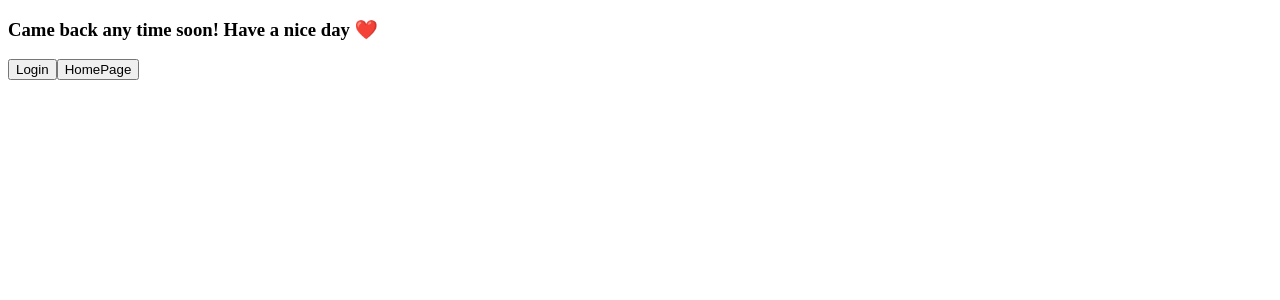
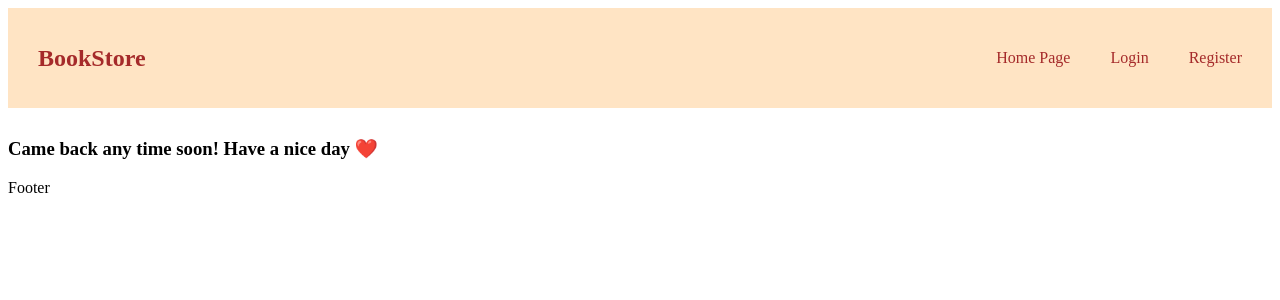
Before and after one commit to AnaCDSequeira/GroupProject-Books, a React app: page /logout in a window 1280 px wide. Shown: the top 300 px of the page. Built offline with nearby package versions, Linux system fonts and the light colour scheme; the HTML template or start-up script is replaced by a standard one.

Commit message:
Some nav changes

```diff
--- /dev/null
+++ b/src/components/Footer.jsx
@@ -0,0 +1,9 @@
+import React from 'react'
+
+const Footer = () => {
+  return (
+    <div>Footer</div>
+  )
+}
+
+export {Footer}
--- a/src/pages/HomePage/MainPage/Header.jsx
+++ b/src/components/Header.jsx
@@ -1,5 +1,5 @@
 import styled from "styled-components";
-import { useNavigate, Link } from "react-router-dom";
+import { useNavigate, Link, useLocation } from "react-router-dom";
 
 const NavBar = styled.nav`
     display: flex;
@@ -30,6 +30,9 @@ const Header = (props) => {
     const { loggedIn } = props;
     const isLogged = loggedIn.isLoggedIn;
 
+    const location = useLocation();
+    console.log(location.pathname);
+
     return (
         <header>
             <NavBar>
@@ -37,12 +40,22 @@ const Header = (props) => {
                     <h1>BookStore</h1>
                 </DivTitle>
                 <DivMenu>
+                    {location.pathname !== "/" ? (
+                        <HeaderLink to="/">Home Page</HeaderLink>
+                    ) : null}
+
+                    {location.pathname === "/profile" ||
+                    location.pathname === "/login" ? null : (
                         <HeaderLink to={isLogged ? "profile" : "login"}>
                             {isLogged ? "Profile" : "Login"}
                         </HeaderLink>
+                    )}
+
+                    {location.pathname === "/register" ? null : (
                         <HeaderLink to={isLogged ? "logout" : "register"}>
                             {isLogged ? "Log Out" : "Register"}
                         </HeaderLink>
+                    )}
                 </DivMenu>
             </NavBar>
         </header>
--- a/src/pages/App/App.jsx
+++ b/src/pages/App/App.jsx
@@ -6,6 +6,8 @@ import { LogOutPage } from "../LogOut/LogOutPage.jsx";
 import { ProfilePage } from "../Profile/ProfilePage.jsx";
 import { useState } from "react";
 import { BookPage } from "../BookPage/BookPage.jsx";
+import {Header} from "../../components//Header.jsx"
+import {Footer} from "../../components/Footer.jsx"
 
 function App() {
     const [loggedIn, setLoggedIn] = useState({
@@ -17,6 +19,7 @@ function App() {
     return (
         <>
             <BrowserRouter>
+                <Header loggedIn={ loggedIn }/>
                 <Routes>
                     <Route
                         path="/"
@@ -46,7 +49,6 @@ function App() {
                         path="logout"
                         element={
                             <LogOutPage
-                                loggedIn={loggedIn}
                                 setLoggedIn={setLoggedIn}
                             />
                         }
@@ -55,6 +57,7 @@ function App() {
                         <Route path=":bookId" element={<BookPage />} />
                     </Route>
                 </Routes>
+                <Footer/>
             </BrowserRouter>
         </>
     );
--- a/src/pages/BookPage/BookPage.jsx
+++ b/src/pages/BookPage/BookPage.jsx
@@ -1,6 +1,6 @@
 import { useParams, Link, useNavigate } from "react-router-dom";
 import { useState, useEffect } from "react";
-import { Header } from "../HomePage/MainPage/Header.jsx";
+import { Header } from "../../components/Header.jsx";
 
 const BookPage = (props) => {
     const { loggedIn } = props;
@@ -44,7 +44,7 @@ const BookPage = (props) => {
             console.log(json);
         }
         deleteBook();
-        alert("Book has been deleted with success!")
+        alert("Book has been deleted with success!");
         navigate("/");
     };
 
--- a/src/pages/HomePage/Homepage.jsx
+++ b/src/pages/HomePage/Homepage.jsx
@@ -1,14 +1,59 @@
-import { Header } from "./MainPage/Header.jsx";
-import { Main } from "./MainPage/MainPage.jsx";
+import styled from "styled-components";
+import { useState, useEffect } from "react";
+import { useNavigate } from "react-router-dom";
+
+const BooksContainer = styled.main`
+    display: grid;
+    grid-template-columns: 1fr 1fr 1fr 1fr;
+    gap: 10px;
+`;
 
 const HomePage = (props) => {
-  const { loggedIn, books, setBooks } = props;
-  return (
-    <>
-      <Header loggedIn={loggedIn} />
-      <Main books={books} setBooks={setBooks} />
-    </>
-  );
+    const { books, setBooks } = props;
+
+    useEffect(() => {
+        async function fetchBooks() {
+            const response = await fetch(
+                "https://ancient-temple-61124.herokuapp.com/api/book/"
+            );
+            const json = await response.json();
+            const data = json.data;
+            setBooks(data);
+        }
+        fetchBooks();
+    }, []);
+
+    const book = books.map((element) => (
+        <Book
+            key={element.id}
+            title={element.title}
+            image={element.book_cover}
+            id={element.id}
+        />
+    ));
+
+    return (
+        <>
+            <BooksContainer>{book}</BooksContainer>
+        </>
+    );
 };
 
+const BookImage = styled.img`
+    width: 300px;
+    height: 450px;
+`;
+
+function Book(props) {
+    const navigate = useNavigate();
+    return (
+        <>
+            <div key={props.title}>
+                <BookImage onClick={() => navigate(`book/${props.id}`)} src={props.image} alt={props.title} />
+                <div>{props.title}</div>
+            </div>
+        </>
+    );
+}
+
 export { HomePage };
--- a/src/pages/HomePage/MainPage/MainPage.jsx
+++ /dev/null
@@ -1,59 +0,0 @@
-import styled from "styled-components";
-import { useState, useEffect } from "react";
-import { Navigate, useNavigate } from "react-router-dom";
-
-const BooksContainer = styled.main`
-    display: grid;
-    grid-template-columns: 1fr 1fr 1fr 1fr;
-    gap: 10px;
-`;
-
-const Main = (props) => {
-    const { books, setBooks } = props;
-
-    useEffect(() => {
-        async function fetchBooks() {
-            const response = await fetch(
-                "https://ancient-temple-61124.herokuapp.com/api/book/"
-            );
-            const json = await response.json();
-            const data = json.data;
-            setBooks(data);
-        }
-        fetchBooks();
-    }, []);
-
-    const book = books.map((element) => (
-        <Book
-            key={element.id}
-            title={element.title}
-            image={element.book_cover}
-            id={element.id}
-        />
-    ));
-
-    return (
-        <>
-            <BooksContainer>{book}</BooksContainer>
-        </>
-    );
-};
-
-const BookImage = styled.img`
-    width: 300px;
-    height: 450px;
-`;
-
-function Book(props) {
-    const navigate = useNavigate();
-    return (
-        <>
-            <div key={props.title}>
-                <BookImage onClick={() => navigate(`book/${props.id}`)} src={props.image} alt={props.title} />
-                <div>{props.title}</div>
-            </div>
-        </>
-    );
-}
-
-export { Main };
--- a/src/pages/LogOut/LogOutPage.jsx
+++ b/src/pages/LogOut/LogOutPage.jsx
@@ -1,29 +1,12 @@
-import { useNavigate } from "react-router-dom";
 
 function LogOutPage(props) {
-  const { loggedIn, setLoggedIn } = props;
+  const { setLoggedIn } = props;
+
   setLoggedIn(false);
   localStorage.clear()
-  console.log(loggedIn);
 
-  const navigate = useNavigate();
-  function handleClickLogin() {
-    const direct = () => navigate("/login");
-    direct();
-  }
+  return <h3>Came back any time soon! Have a nice day ❤️</h3>
 
-  function handleClickHomePage() {
-    const direct = () => navigate("/");
-    direct();
-  }
-
-  return (
-    <>
-      <h3>Came back any time soon! Have a nice day ❤️</h3>
-      <button onClick={handleClickLogin}>Login</button>
-      <button onClick={handleClickHomePage}>HomePage</button>
-    </>
-  );
 }
 
 export { LogOutPage };
```
Lines whose indentation alone changed are shown as unchanged.
